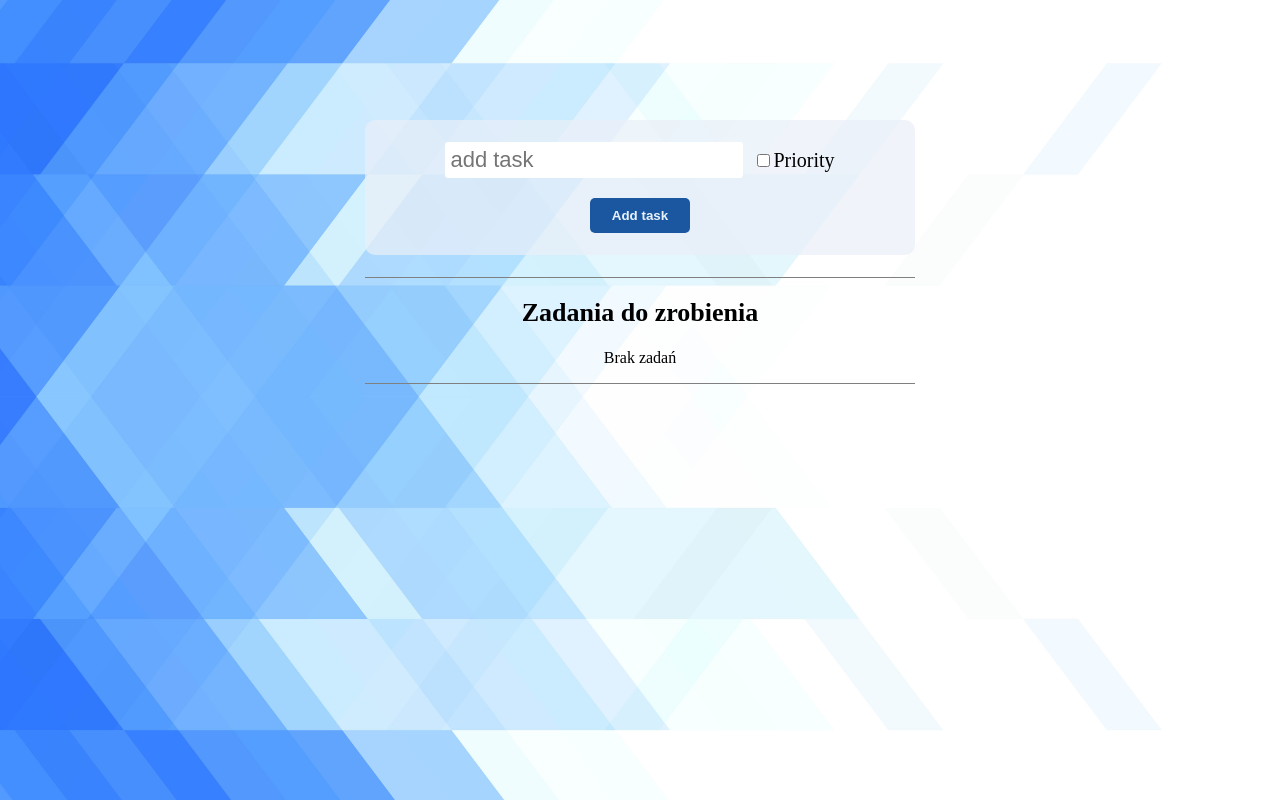
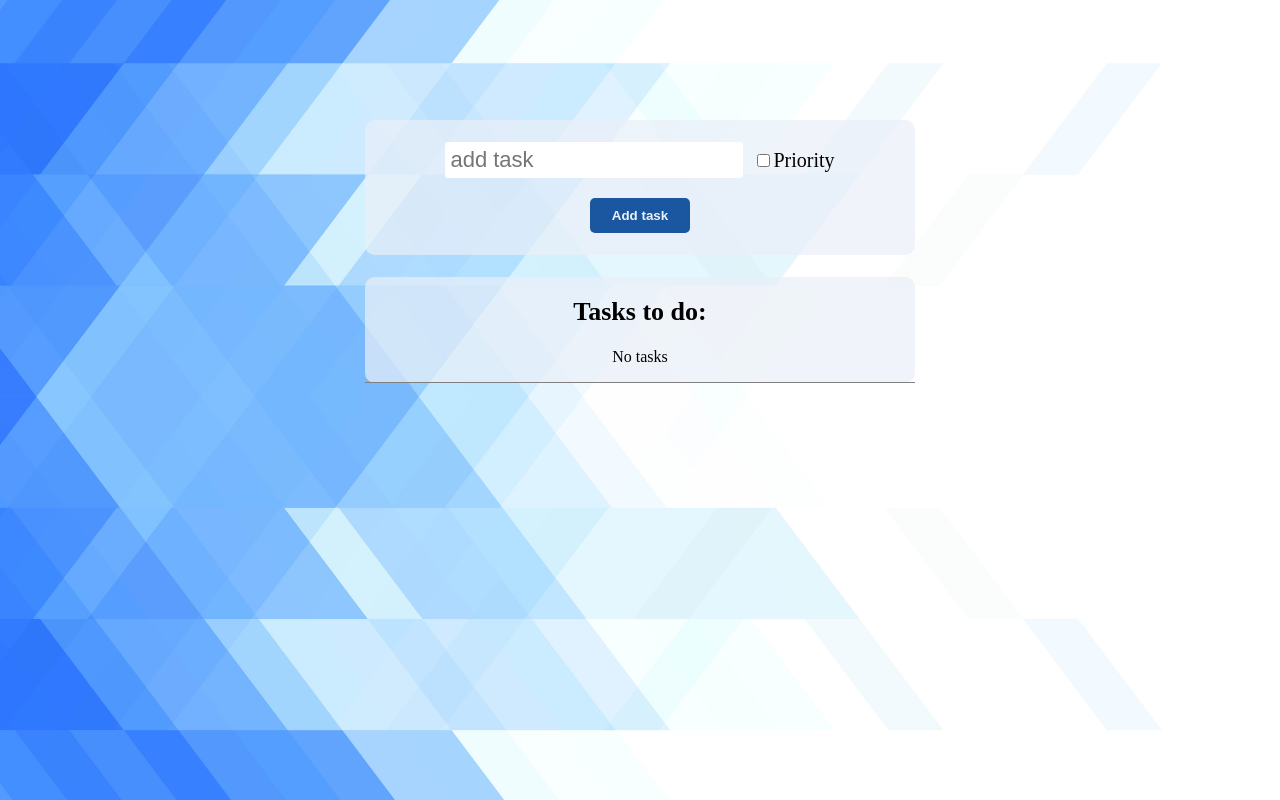
Before and after one commit to paulinaslabosz/todo-app, a React (Create React App) app: page / in a window 1280 px wide. Built offline with nearby package versions, Linux system fonts and the light colour scheme.

Commit message:
Styling: Tasks List component, installed font awesome

```diff
--- a/package.json
+++ b/package.json
@@ -3,6 +3,10 @@
   "version": "0.1.0",
   "private": true,
   "dependencies": {
+    "@fortawesome/fontawesome-free": "^6.4.0",
+    "@fortawesome/fontawesome-svg-core": "^6.4.0",
+    "@fortawesome/free-solid-svg-icons": "^6.4.0",
+    "@fortawesome/react-fontawesome": "^0.2.0",
     "@testing-library/jest-dom": "^5.16.5",
     "@testing-library/react": "^13.4.0",
     "@testing-library/user-event": "^13.5.0",
--- a/src/components/TasksList.css
+++ b/src/components/TasksList.css
@@ -1,8 +1,13 @@
+.todo_list {
+    background-color: rgba(234, 240, 248, 0.7);
+    border-radius: 10px;
+
+}
+
 .todo_header {
     font-size: 26px;
     font-weight: bold;
     text-align: center;
-    border-top: 1px solid grey;
     padding-top: 20px
 }
 
--- a/src/components/TasksList.js
+++ b/src/components/TasksList.js
@@ -18,10 +18,10 @@ const TasksList = (props) => {
     />
   ));
   return (
-    <>
-      <h2 className='todo_header'>Zadania do zrobienia</h2>
-      <ul>{tasks.length !== 0 ? tasks : <p>Brak zadań</p>}</ul>
-    </>
+    <div className='todo_list'>
+      <h2 className='todo_header'>Tasks to do:</h2>
+      <ul>{tasks.length !== 0 ? tasks : <p>No tasks</p>}</ul>
+    </div>
   );
 };
 
```
Also changed, not shown: 1 other file (tests, documents, lock files or other folders).
